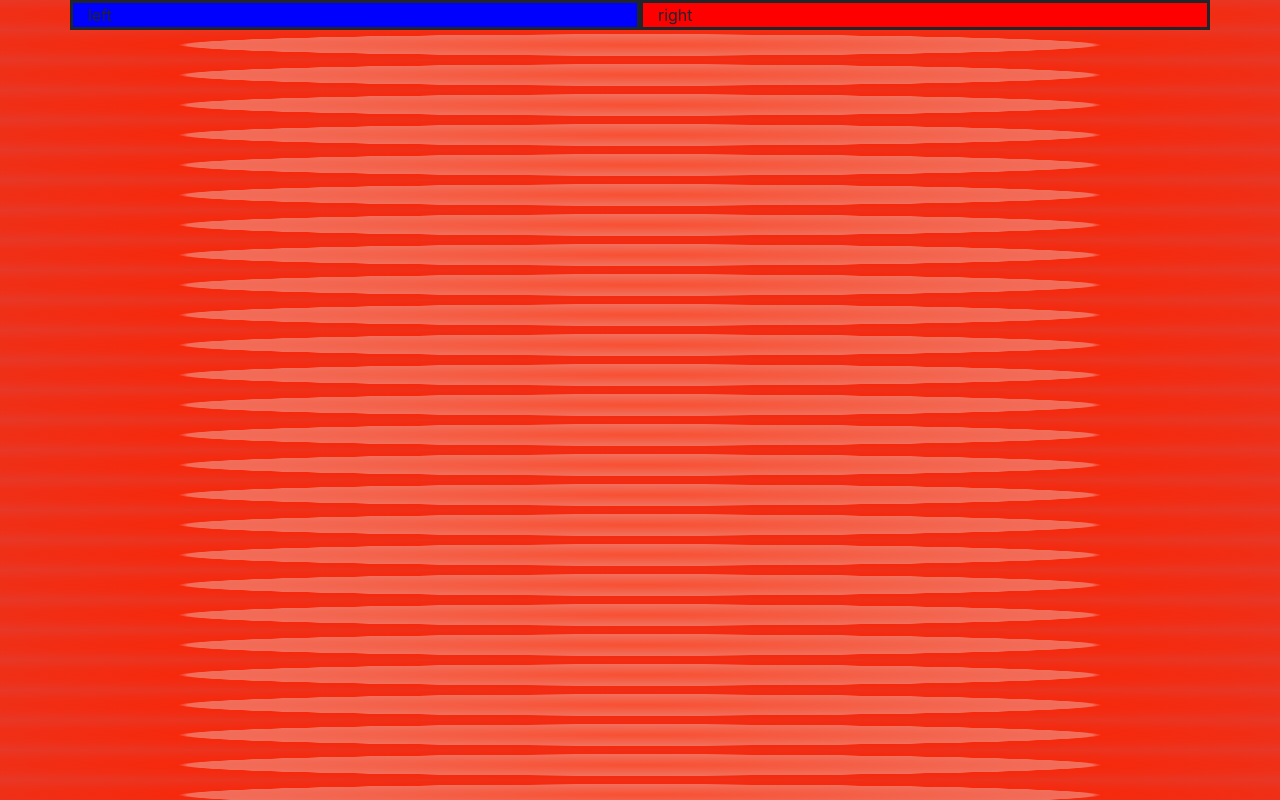
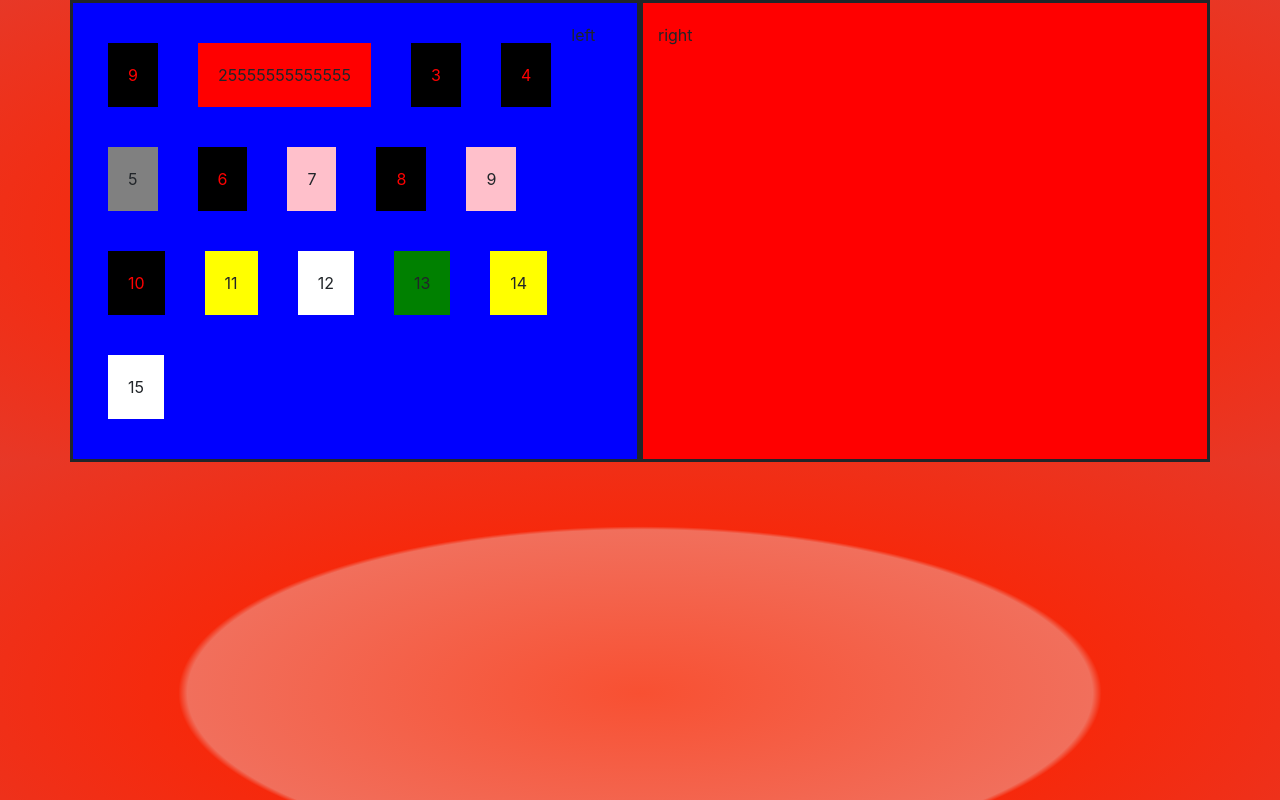
Before and after one commit to Lians777/5paskaita, a plain HTML site: page index.html in a window 1280 px wide. Drawn offline with nearby package versions, Linux system fonts and the light colour scheme.

Commit message:
namu darbas

```diff
--- a/index.html
+++ b/index.html
@@ -9,8 +9,33 @@
 <body>
 <div class="container">
 	<div class="row">
-		<div class="col-6 k">left</div>
-		<div class="col-6 d">right</div>
+		<div class="col-6 k spasing">left
+
+<div class="langeliai a">9</div>
+<div class="langeliai s">25555555555555</div>
+<div class="langeliai a">3</div>
+<div class="langeliai a">4</div>
+<div class="langeliai q">5</div>
+<div class="langeliai a">6</div>
+<div class="langeliai w">7</div>
+<div class="langeliai a">8</div>
+<div class="langeliai w">9</div>
+<div class="langeliai a">10</div>
+<div class="langeliai e">11</div>
+<div class="langeliai r" >12</div>
+<div class="langeliai t">13</div>
+<div class="langeliai e">14</div>
+<div class="langeliai r">15</div>
+
+
+
+
+
+
+
+
+		</div>
+		<div class="col-6 d spasing">right</div>
 
 	</div>
 	<div class="row"> </div>
--- a/stilius.css
+++ b/stilius.css
@@ -14,3 +14,17 @@ border: solid;}
 border: solid;}
 
 .spasing {padding: 20px;}
+
+.langeliai { padding: 20px;
+margin: 20px;
+float: left;}
+
+.a {background-color: black;
+color: red}
+.s {background-color:red
+	;}
+.q {background-color: grey;}
+.w {background-color: pink;}
+.e {background-color: yellow;}
+.r {background-color: white;}
+.t {background-color: green;}
```
